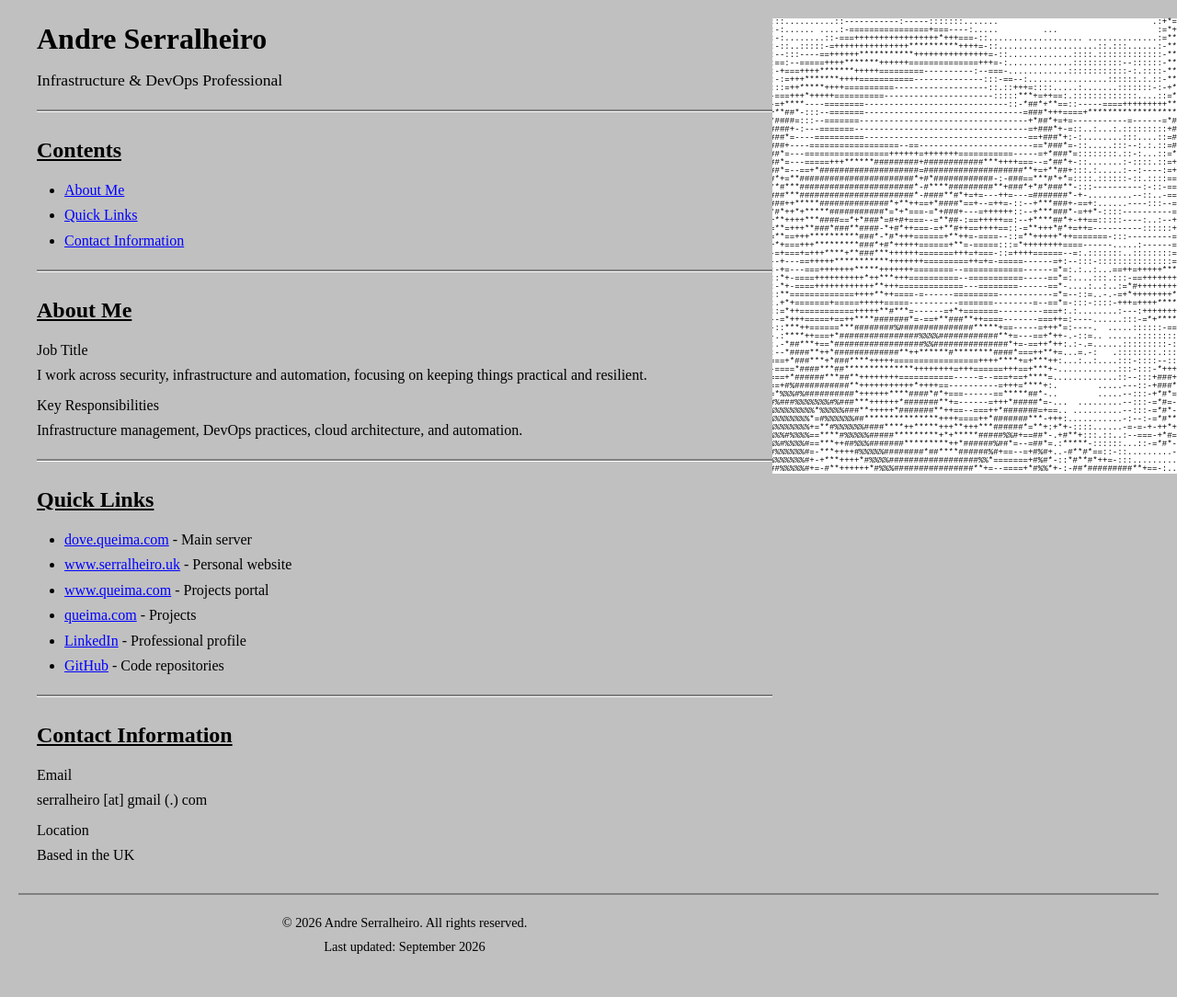
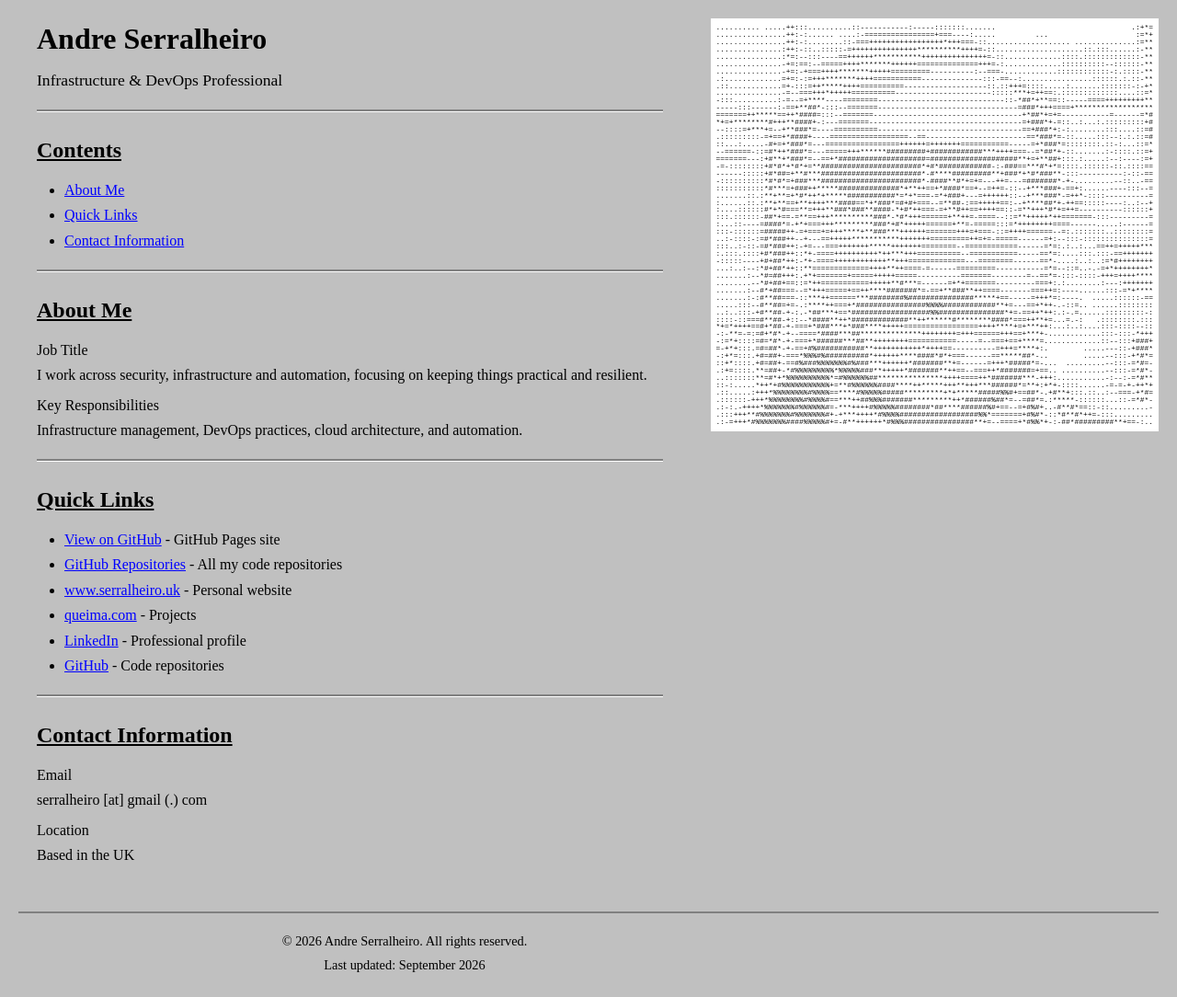
Before and after one commit to serral/serral.github.io, a Jekyll site: the page built from index.html, in a window 1280 px wide and 1084 px high. Shown: the whole window at 92% size. Built offline with Jekyll 4.4.1, drawn with Linux system fonts in a browser that asks for light colours.

Commit message:
Scale ASCII art with viewport and sync Quick Links
- Put content and ASCII art in a two-column grid so the art no longer
  hides behind the text; art scales with viewport width/height, stays
  sticky, and stacks full width below 700px
- Adopt the Quick Links list from www.serralheiro.uk (all https)
- Replace placeholder site description

```diff
--- a/_config.yaml
+++ b/_config.yaml
@@ -1,6 +1,6 @@
 # Site settings
 title: Andre Serralheiro
-description: "serral's crapy page"
+description: "Andre Serralheiro: security, infrastructure and automation."
 author: Andre Serralheiro
 email: serralheiro [at] gmail (.) com
 
--- a/_layouts/default.html
+++ b/_layouts/default.html
@@ -50,10 +50,13 @@
   {% seo %}
 </head>
 <body>
-  <div class="ascii-art">
-    <pre>{% include ascii-art.txt %}</pre>
+  <div class="page">
+    {{ content }}
+
+    <aside class="ascii-art" aria-hidden="true">
+      <pre>{% include ascii-art.txt %}</pre>
+    </aside>
   </div>
-  {{ content }}
 
   <footer>
     <div class="container">
--- a/assets/css/main.css
+++ b/assets/css/main.css
@@ -1,25 +1,31 @@
 /* Retro 90s/Early 2000s Style */
 
-/* ASCII Art - Fixed right side */
+/* Page grid: content on the left, ASCII art on the right */
+.page {
+  display: grid;
+  grid-template-columns: minmax(0, 800px) auto;
+  column-gap: clamp(24px, 4vw, 64px);
+  align-items: start;
+}
+
+/* ASCII Art - scales with the viewport (the art is 100 chars x 55 lines,
+   Courier is 0.6em wide, so the block is 60em wide and 55em tall) */
 .ascii-art {
-  position: fixed;
-  top: 0;
-  right: 0;
-  z-index: -1;
-  pointer-events: none;
-  overflow: visible;
+  position: sticky;
+  top: 20px;
+  justify-self: start;
 }
 
 .ascii-art pre {
   font-family: "Courier New", Courier, monospace;
-  font-size: 9px;
+  font-size: clamp(4px, min(0.62vw, calc((100vh - 52px) / 55)), 12px);
   line-height: 1;
-  margin: 20px 0 0 0;
-  padding: 0;
+  margin: 0;
+  padding: 6px;
   color: #000;
   white-space: pre;
   background-color: #fff;
-  display: inline-block;
+  overflow: hidden;
 }
 
 body {
@@ -147,9 +153,29 @@ footer p {
 }
 
 /* Responsive */
+@media (max-width: 700px) {
+  .page {
+    grid-template-columns: minmax(0, 1fr);
+    row-gap: 20px;
+  }
+
+  .ascii-art {
+    position: static;
+  }
+
+  /* Full width: viewport minus body padding (2 x 20px) and pre padding (2 x 6px) */
+  .ascii-art pre {
+    font-size: calc((100vw - 52px) / 60);
+  }
+}
+
 @media (max-width: 600px) {
   body {
     padding: 10px;
+  }
+
+  .ascii-art pre {
+    font-size: calc((100vw - 32px) / 60);
   }
 
   h1 {
--- a/index.html
+++ b/index.html
@@ -42,10 +42,10 @@ sitemap:
       <h2>Quick Links</h2>
       <div class="links">
         <ul>
-          <li><a href="https://dove.queima.com" class="link-item" target="_blank" rel="noopener noreferrer">dove.queima.com</a> - Main server</li>
-          <li><a href="http://www.serralheiro.uk" class="link-item" target="_blank" rel="noopener noreferrer">www.serralheiro.uk</a> - Personal website</li>
-          <li><a href="http://www.queima.com" class="link-item" target="_blank" rel="noopener noreferrer">www.queima.com</a> - Projects portal</li>
-          <li><a href="http://queima.com" class="link-item" target="_blank" rel="noopener noreferrer">queima.com</a> - Projects</li>
+          <li><a href="https://serral.github.io/" class="link-item" target="_blank" rel="noopener noreferrer">View on GitHub</a> - GitHub Pages site</li>
+          <li><a href="https://github.com/serral?tab=repositories" class="link-item" target="_blank" rel="noopener noreferrer">GitHub Repositories</a> - All my code repositories</li>
+          <li><a href="https://www.serralheiro.uk" class="link-item" target="_blank" rel="noopener noreferrer">www.serralheiro.uk</a> - Personal website</li>
+          <li><a href="https://queima.com" class="link-item" target="_blank" rel="noopener noreferrer">queima.com</a> - Projects</li>
           <li><a href="https://linkedin.com/in/serralheiro" class="link-item" target="_blank" rel="noopener noreferrer">LinkedIn</a> - Professional profile</li>
           <li><a href="https://github.com/serral" class="link-item" target="_blank" rel="noopener noreferrer">GitHub</a> - Code repositories</li>
         </ul>
```
